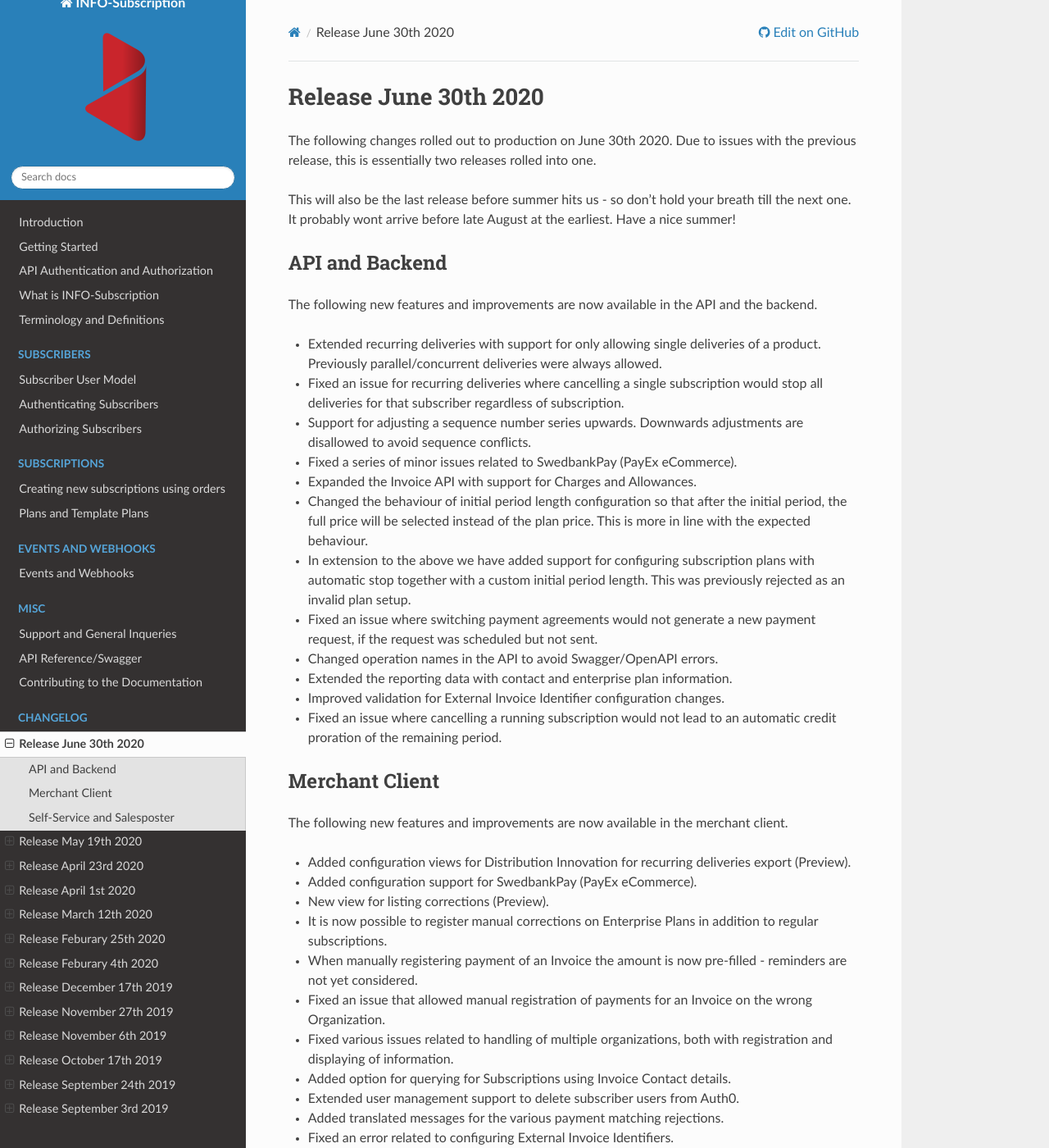
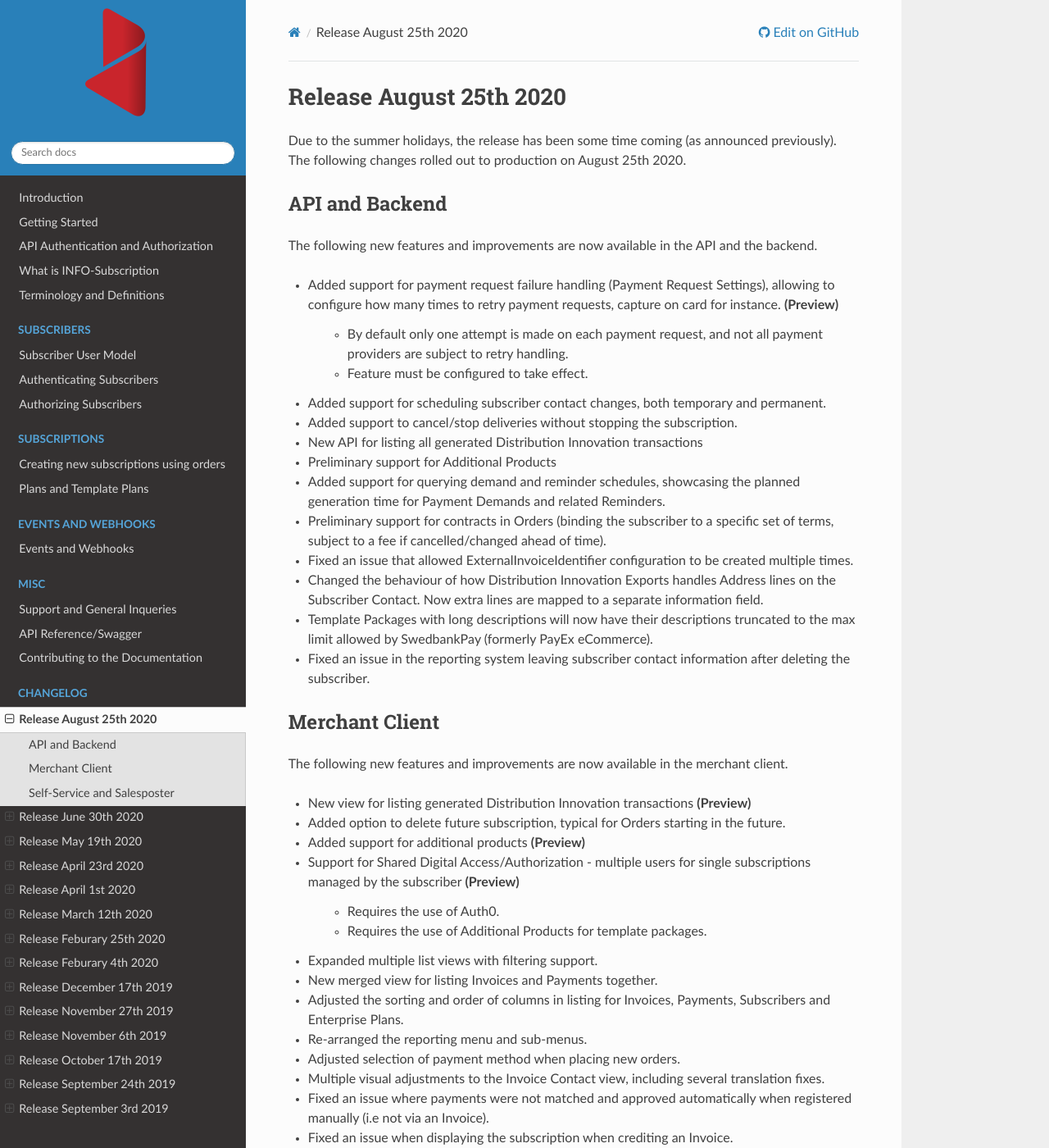
Before and after one commit to infosoftas/info-subscription-doc, a Sphinx documentation site: the page built from source/changelog/changelog.rst, in a window 1280 px wide and 1400 px high. Shown: the whole window at 82% size. Built offline with Sphinx 7.4.7 and the Read the Docs theme 2.0.0, drawn with Linux system fonts in a browser that asks for light colours; formulas are drawn with MathJax 3; some of the changed text lies outside the part shown.

Commit message:
Changelog r77 (#21)
* Initial r77 changelog

* Minor typographical changes

* Update r77.inc

Fixed spelling issue and remove item that was not really included in release.

Co-authored-by: Esben Bach <esbbach@infosoft.no>

```diff
--- a/source/changelog/changelog.rst
+++ b/source/changelog/changelog.rst
@@ -1,3 +1,4 @@
+.. include:: r77.inc
 .. include:: r76.inc
 .. include:: r74.inc
 .. include:: r73.inc
--- /dev/null
+++ b/source/changelog/r77.inc
@@ -0,0 +1,60 @@
+.. _changelog-r77:
+
+************************
+Release August 25th 2020
+************************
+Due to the summer holidays, the release has been some time coming (as announced previously).
+The following changes rolled out to production on August 25th 2020.
+
+API and Backend
+===============
+The following new features and improvements are now available in the API and the backend.
+
+* Added support for payment request failure handling (Payment Request Settings), allowing to configure how many times to retry payment requests, capture on card for instance. **(Preview)**
+
+    * By default only one attempt is made on each payment request, and not all payment providers are subject to retry handling.
+    * Feature must be configured to take effect.
+
+* Added support for scheduling subscriber contact changes, both temporary and permanent.
+* Added support to cancel/stop deliveries without stopping the subscription.
+* New API for listing all generated Distribution Innovation transactions
+* Preliminary support for Additional Products
+* Added support for querying demand and reminder schedules, showcasing the planned generation time for Payment Demands and related Reminders.
+* Preliminary support for contracts in Orders (binding the subscriber to a specific set of terms, subject to a fee if cancelled/changed ahead of time).
+* Fixed an issue that allowed ExternalInvoiceIdentifier configuration to be created multiple times.
+* Changed the behaviour of how Distribution Innovation Exports handles Address lines on the Subscriber Contact. Now extra lines are mapped to a separate information field.
+* Template Packages with long descriptions will now have their descriptions truncated to the max limit allowed by SwedbankPay (formerly PayEx eCommerce).
+* Fixed an issue in the reporting system leaving subscriber contact information after deleting the subscriber.
+
+Merchant Client
+===============
+The following new features and improvements are now available in the merchant client.
+
+* New view for listing generated Distribution Innovation transactions **(Preview)**
+* Added option to delete future subscription, typical for Orders starting in the future.
+* Added support for additional products **(Preview)**
+* Support for Shared Digital Access/Authorization - multiple users for single subscriptions managed by the subscriber **(Preview)**
+
+    * Requires the use of Auth0.
+    * Requires the use of Additional Products for template packages.
+
+* Expanded multiple list views with filtering support.
+* New merged view for listing Invoices and Payments together.
+* Adjusted the sorting and order of columns in listing for Invoices, Payments, Subscribers and Enterprise Plans.
+* Re-arranged the reporting menu and sub-menus.
+* Adjusted selection of payment method when placing new orders.
+* Multiple visual adjustments to the Invoice Contact view, including several translation fixes.
+* Fixed an issue where payments were not matched and approved automatically when registered manually (i.e not via an Invoice).
+* Fixed an issue when displaying the subscription when crediting an Invoice.
+
+Self-Service and Salesposter
+============================
+The following new features and improvements are now available in the self-service client
+
+* Adjustments to overview/home view for subscribers.
+* Multiple design adjustments for registering subscription changes.
+* Additional information and minor visual improvements on the subscriber Invoice/Economy view.
+* Improvements on mobile/tablet visuals.
+* Added support for Shared Digital Access/Authorization - multiple users for single subscriptions managed by the subscriber **(Preview)**
+
+Contact support for questions and details on participating in various previews - some are available for everyone but may change in API and behaviour, while others requires enablement.
```
Also changed, not shown: 1 other file.
